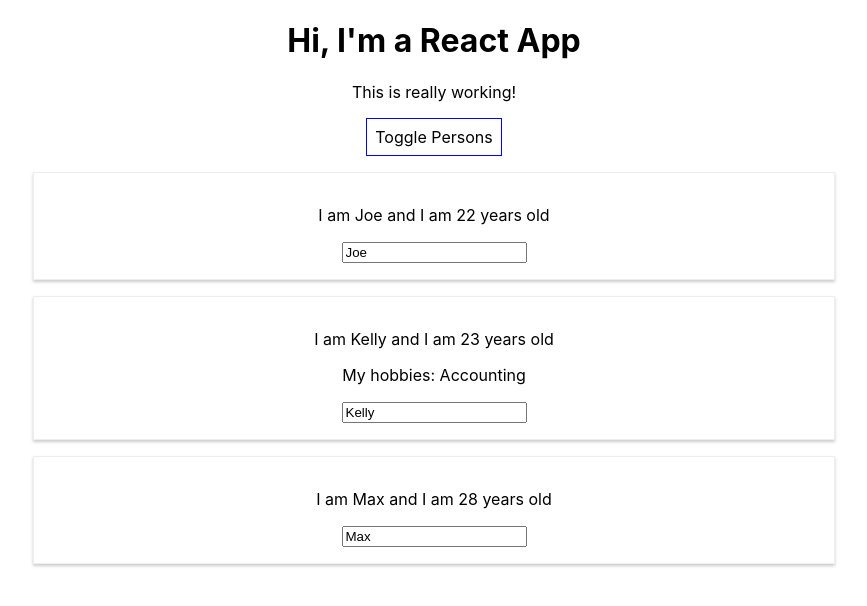
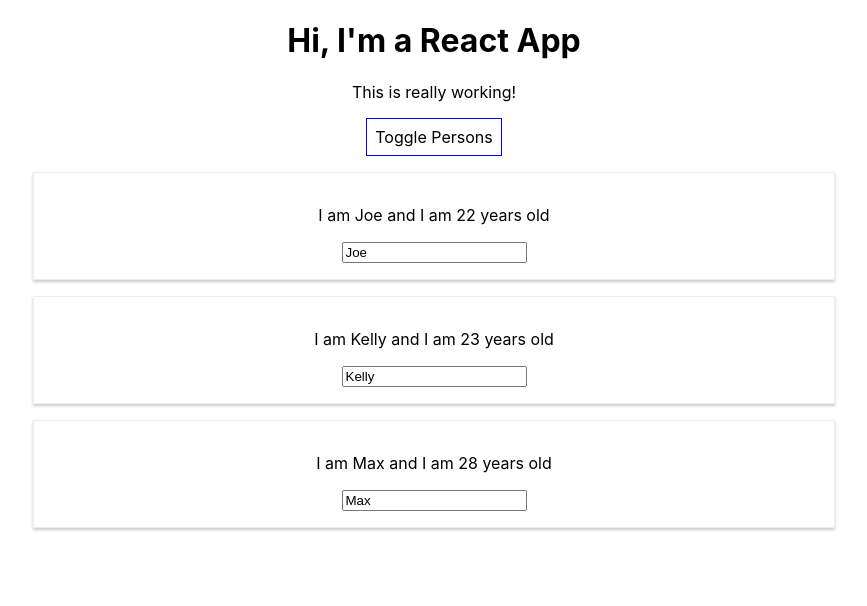
Before and after one commit to josephreed13/react-complete-guide, a React (Create React App) app: page / in a window 1280 px wide. Both pictures are taken after a click on the button "Toggle Persons". Shown: the top 606 px of the page, without its empty margins (206-1073 px from the left). Built offline with nearby package versions, Linux system fonts and the light colour scheme.

Commit message:
54. Outputting Lists

```diff
--- a/src/App.js
+++ b/src/App.js
@@ -56,21 +56,11 @@ class App extends Component {
 		if (this.state.showPersons) {
 			persons = (
 				<div>
-			        <Person
-			        	name={this.state.persons[0].name}
-			        	age={this.state.persons[0].age}
-		        	/>
-			        <Person
-			        	name={this.state.persons[1].name}
-			        	age={this.state.persons[1].age}
-			        	click={this.switchNameHandler.bind(this,'Joe!')}
-			        	changed={this.nameChangedHandler}>
-			        	My hobbies: Accounting
-		        	</Person>
-			        <Person
-			        	name={this.state.persons[2].name}
-			        	age={this.state.persons[2].age}
-		        	/>
+					{this.state.persons.map(person => {
+						return <Person
+								name={person.name}
+								age={person.age}/>
+					})}
 		        </div>
 			);
 		}
```
